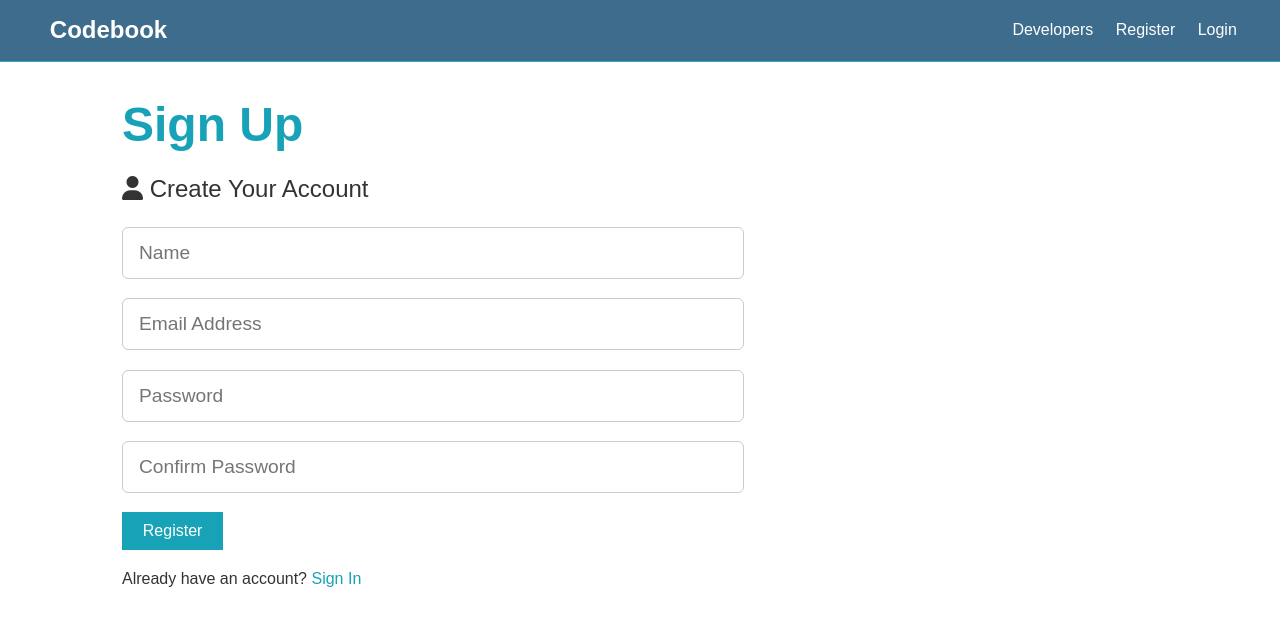
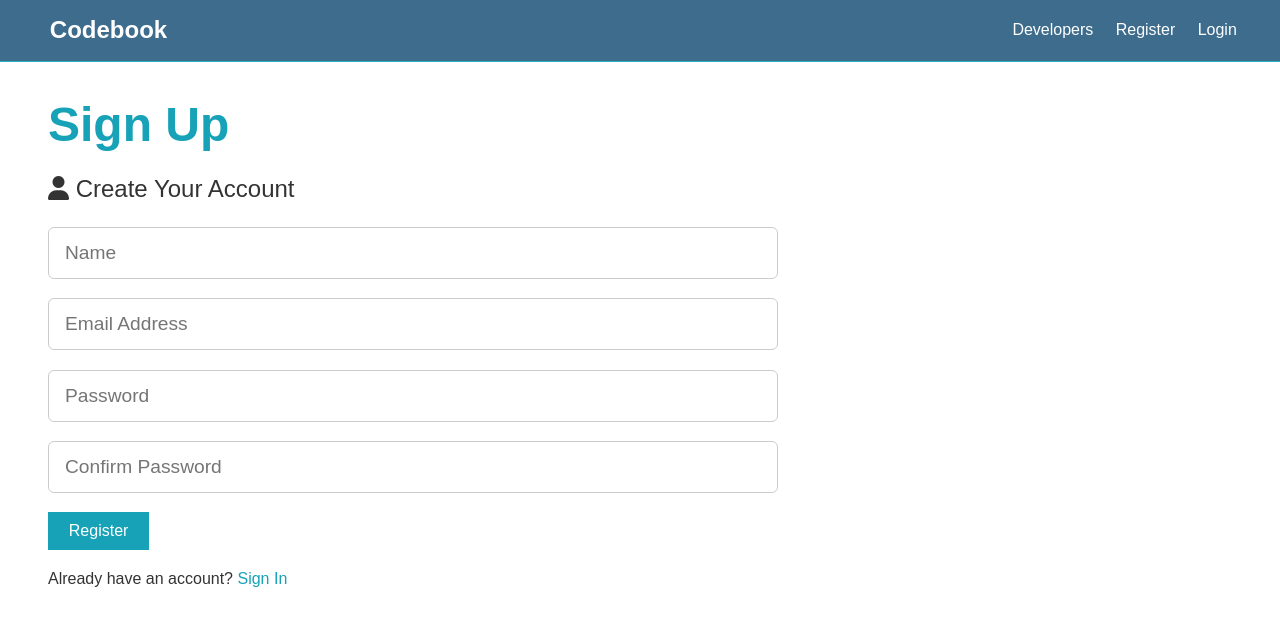
Before and after one commit to ameetshrma1/DevConnect, a React (Create React App) app in the folder client/: page /register in a window 1280 px wide. Shown: the top 626 px of the page. Built offline with nearby package versions, Linux system fonts and the light colour scheme; no server answers; some icons are missing.

Commit message:
alert size, container model, alert "X" has been renovated

```diff
--- a/client/src/App.css
+++ b/client/src/App.css
@@ -137,7 +137,6 @@ img {
   margin-right: 0.5rem;
   transition: opacity 0.2s ease-in;
   outline: none;
-  background-color: none !important;
 }
 
 .badge {
@@ -148,15 +147,18 @@ img {
   background: var(--light-color);
   color: #333;
 }
-
+/* managed to shift the position and altered the size of the alert tab*/
 .alert {
+  display: flex;
+  justify-content: flex-end;
   padding: 0.8rem;
   margin: 1rem 0;
   opacity: 0.9;
   background: var(--light-color);
   color: #333;
-  margin-left: 330px;
+  margin-left: 70%;
   border-radius: 50px;
+  justify-content: space-between;
 }
 
 .btn-primary,
@@ -610,3 +612,122 @@ nav.navbar.bg-dark {
     border-radius: 6px;
   }
 }
+
+/* html,
+body,
+div,
+span,
+applet,
+object,
+iframe,
+h1,
+h2,
+h3,
+h4,
+h5,
+h6,
+p,
+blockquote,
+pre,
+a,
+abbr,
+acronym,
+address,
+big,
+cite,
+code,
+del,
+dfn,
+em,
+img,
+ins,
+kbd,
+q,
+s,
+samp,
+small,
+strike,
+strong,
+sub,
+sup,
+tt,
+var,
+b,
+u,
+i,
+center,
+dl,
+dt,
+dd,
+ol,
+ul,
+li,
+fieldset,
+form,
+label,
+legend,
+table,
+caption,
+tbody,
+tfoot,
+thead,
+tr,
+th,
+td,
+article,
+aside,
+canvas,
+details,
+embed,
+figure,
+figcaption,
+footer,
+header,
+hgroup,
+menu,
+nav,
+output,
+ruby,
+section,
+summary,
+time,
+mark,
+audio,
+video {
+  margin: 0;
+  padding: 0;
+  border: 0;
+  font-size: 100%;
+  font: inherit;
+  vertical-align: baseline;
+} */
+
+button.mybtn {
+  display: flex;
+  justify-content: flex-end;
+  background: #dc3545;
+  border-radius: 20px;
+  height: 1px;
+  color: #000;
+
+  border-color: #dc3545;
+}
+/* .alert.alert-danger {
+  margin-right: px;
+  justify-content: space-between;
+} */
+
+/* adjusted the width of the container followed by the margin:- by Prashant:- by Prashant*/
+.container {
+  max-width: 1600px;
+  margin: auto;
+  overflow: hidden;
+  padding: 0 1rem;
+  margin-top: 6rem;
+  margin-bottom: 3rem;
+  margin-left: 2rem;
+}
+/* adjustment of boxed X sign to single X :- by Prashant*/
+button {
+  border-width: inherit;
+}
--- a/client/src/actions/alert.tsx
+++ b/client/src/actions/alert.tsx
@@ -10,7 +10,7 @@ export const setAlert =
       type: SET_ALERT,
       payload: { msg, alertType, id },
     });
-    setTimeout(() => dispatch({ type: REMOVE_ALERT, payload: id }), Timeout);
+    //   setTimeout(() => dispatch({ type: REMOVE_ALERT, payload: id }), Timeout);
   };
 
 export const cancelAlert = (id: any) => (dispatch: any) => {
--- a/client/src/components/layout/Alert.tsx
+++ b/client/src/components/layout/Alert.tsx
@@ -15,7 +15,9 @@ const Alert = ({ alerts, cancelAlert }: any) =>
   alerts.map((alert: IAlert) => (
     <div key={alert.id} className={`alert alert-${alert.alertType}`}>
       {alert.msg}
-      <button onClick={() => cancelAlert(alert.id)}>X</button>
+      <button className="mybtn" onClick={() => cancelAlert(alert.id)}>
+        X
+      </button>
     </div>
   ));
 
```
